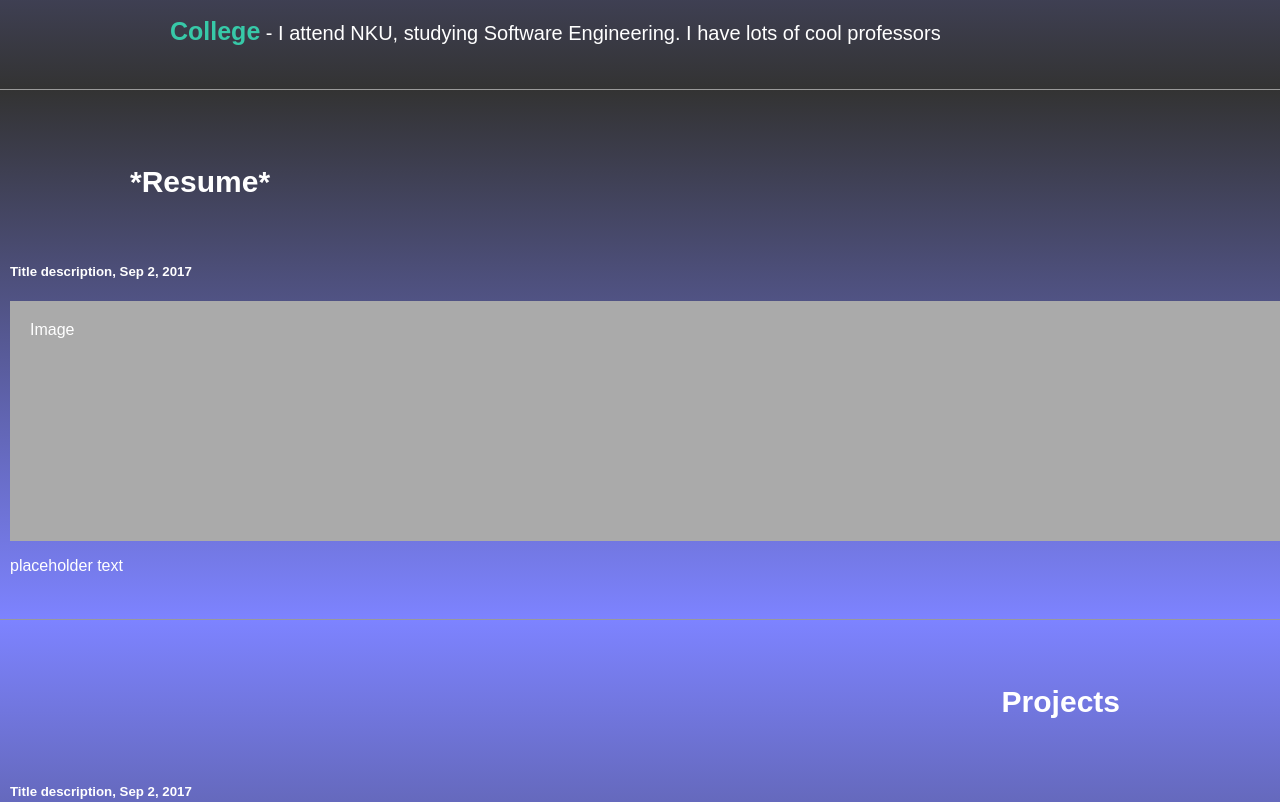
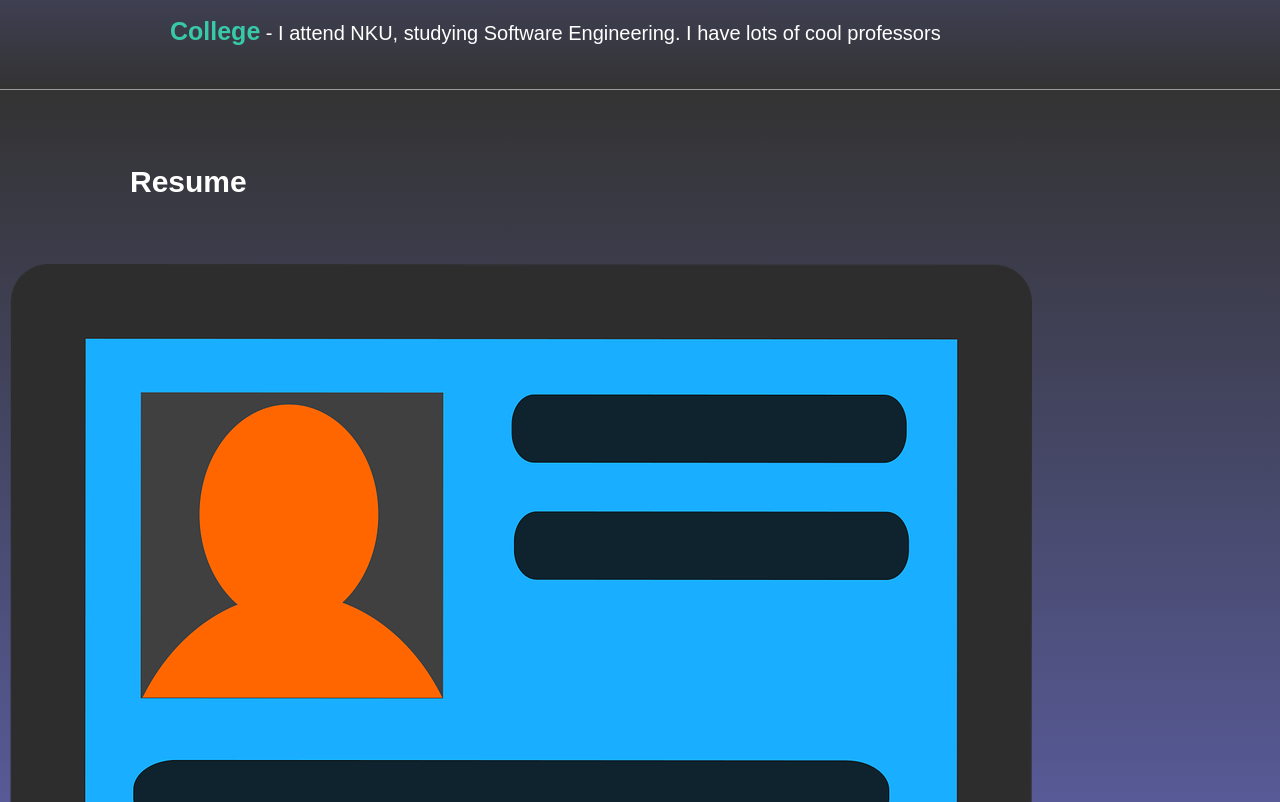
Before and after one commit to JoshLohner/lohnerj.github.io, a plain HTML site: page index.html in a window 1280 px wide. Shown: the part 1788-2590 px from the top of the page. Drawn offline with Linux system fonts and the light colour scheme.

Commit message:
Started on Resume Section

```diff
--- a/index.html
+++ b/index.html
@@ -7,6 +7,7 @@
   <meta http-equiv="X-UA-Compatible" content="ie=edge">
   <link rel="stylesheet" href="navbar.css">
   <script src="nav.js"></script>
+  <link rel="stylesheet" href="https://fonts.googleapis.com/icon?family=Material+Icons">
   <title>Josh's Webpage</title>
 </head>
 
@@ -65,10 +66,8 @@
         </div>
       </div>
       <div class="slant1" id="third">
-        <h2>*Resume*</h2>
-        <h5>Title description, Sep 2, 2017</h5>
-        <div class="fakeimg" style="height:200px;">Image</div>
-        <p>placeholder text</p>
+        <h2>Resume</h2>
+        <a href="LohnerJosh_Resume.docx" download> <img src="resumeicon.png" alt="Download Josh's Resume"></a>
         <br>
       </div>
       <div class="slant2" id="fourth">
--- a/navbar.css
+++ b/navbar.css
@@ -169,6 +169,7 @@ dl dd {
   float:right;
   margin-top: -40px;
   margin-right: 75px;
+  border-radius: 8px;
 }
 
 .manypara{
```
Also changed, not shown: resumeicon.png (added), 1 other file.
